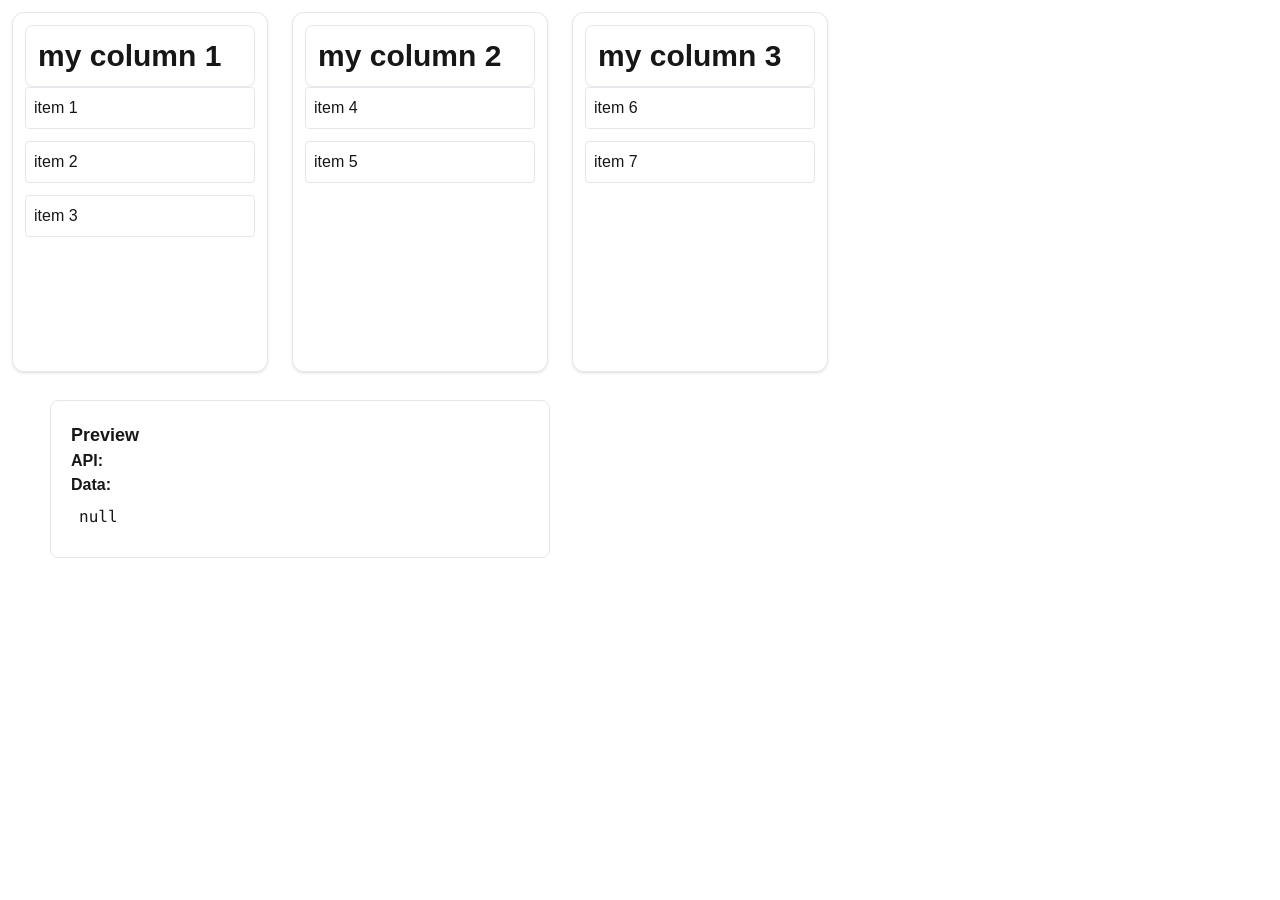
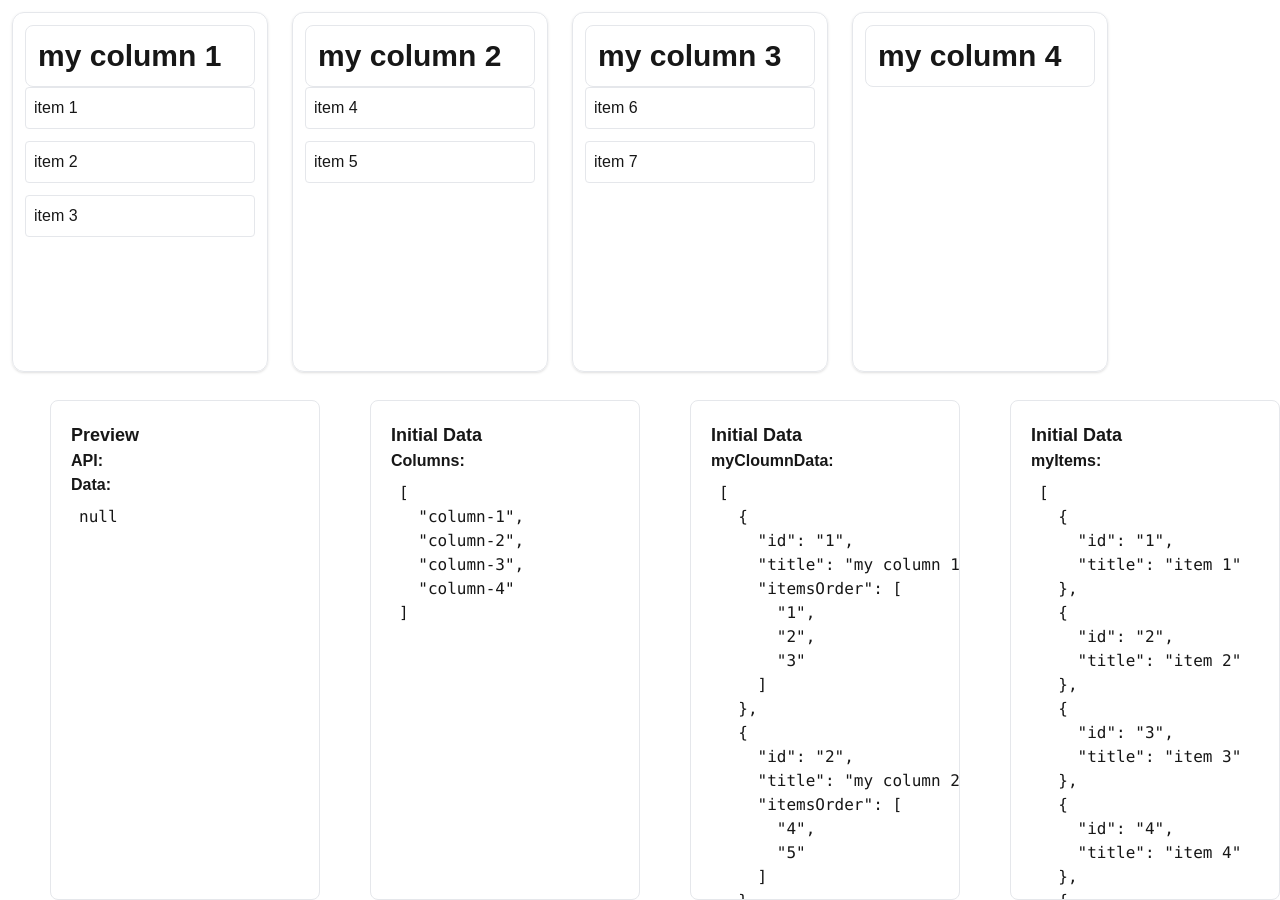
Before and after one commit to Abdur-Shobur/dnd-board, a Next.js app: page / in a window 1280 px wide. Before the commit the page ends 800 px from the top, so only its background shows below. Built offline with nearby package versions, Linux system fonts and the light colour scheme.

Commit message:
update code preview

```diff
--- a/src/components-3/board.tsx
+++ b/src/components-3/board.tsx
@@ -36,6 +36,7 @@ const myCloumnData = [
 	{ id: '1', title: 'my column 1', itemsOrder: ['1', '2', '3'] },
 	{ id: '2', title: 'my column 2', itemsOrder: ['4', '5'] },
 	{ id: '3', title: 'my column 3', itemsOrder: ['6', '7'] },
+	{ id: '4', title: 'my column 4', itemsOrder: [] },
 ];
 
 const myItems = [
@@ -46,6 +47,7 @@ const myItems = [
 	{ id: '5', title: 'item 5' },
 	{ id: '6', title: 'item 6' },
 	{ id: '7', title: 'item 7' },
+	{ id: '8', title: 'item 8' },
 ];
 
 // Transform myCloumnData into BoardState format
@@ -73,6 +75,7 @@ export default function BoardMain2() {
 		'column-1',
 		'column-2',
 		'column-3',
+		'column-4',
 	]);
 	const [data, setData] = useState<BoardState>(myBoardState);
 
@@ -231,8 +234,15 @@ export default function BoardMain2() {
 			</DragDropContext>
 
 			{/* Preview Section */}
+			<div className="flex">
 				<div
-				style={{ width: '500px', marginLeft: '50px', padding: '20px' }}
+					style={{
+						width: '350px',
+						maxHeight: '500px',
+						overflow: 'auto',
+						marginLeft: '50px',
+						padding: '20px',
+					}}
 					className="mt-4 p-4 border border-gray-300 rounded-lg shadow-lg bg-gray-50"
 				>
 					<h2 className="text-lg font-bold">Preview</h2>
@@ -246,6 +256,64 @@ export default function BoardMain2() {
 						</pre>
 					</div>
 				</div>
+				<div
+					style={{
+						width: '350px',
+						maxHeight: '500px',
+						overflow: 'auto',
+						marginLeft: '50px',
+						padding: '20px',
+					}}
+					className="mt-4 p-4 border border-gray-300 rounded-lg shadow-lg bg-gray-50"
+				>
+					<h2 className="text-lg font-bold">Initial Data</h2>
+
+					<div className="mt-2">
+						<strong>Columns:</strong>
+						<pre className="bg-gray-100 p-2 rounded-md overflow-x-auto">
+							{JSON.stringify(columnsOrder, null, 2)}
+						</pre>
+					</div>
+				</div>
+				<div
+					style={{
+						width: '350px',
+						maxHeight: '500px',
+						overflow: 'auto',
+						marginLeft: '50px',
+						padding: '20px',
+					}}
+					className="mt-4 p-4 border border-gray-300 rounded-lg shadow-lg bg-gray-50"
+				>
+					<h2 className="text-lg font-bold">Initial Data</h2>
+
+					<div className="mt-2">
+						<strong>myCloumnData:</strong>
+						<pre className="bg-gray-100 p-2 rounded-md overflow-x-auto">
+							{JSON.stringify(myCloumnData, null, 2)}
+						</pre>
+					</div>
+				</div>
+				<div
+					style={{
+						width: '350px',
+						maxHeight: '500px',
+						overflow: 'auto',
+						marginLeft: '50px',
+						padding: '20px',
+					}}
+					className="mt-4 p-4 border border-gray-300 rounded-lg shadow-lg bg-gray-50"
+				>
+					<h2 className="text-lg font-bold">Initial Data</h2>
+
+					<div className="mt-2">
+						<strong>myItems:</strong>
+						<pre className="bg-gray-100 p-2 rounded-md overflow-x-auto">
+							{JSON.stringify(myItems, null, 2)}
+						</pre>
+					</div>
+				</div>
+			</div>
 		</div>
 	);
 }
```
Also changed, not shown: 1 other file (tests, documents, lock files or other folders). Lines whose indentation alone changed are shown as unchanged.
